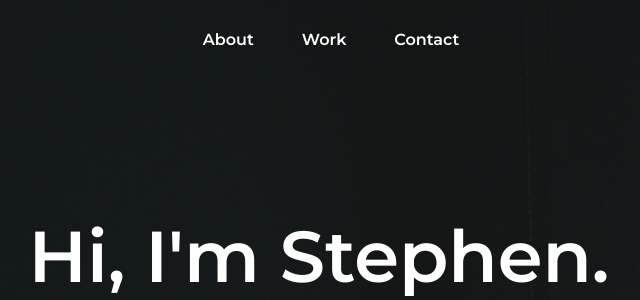
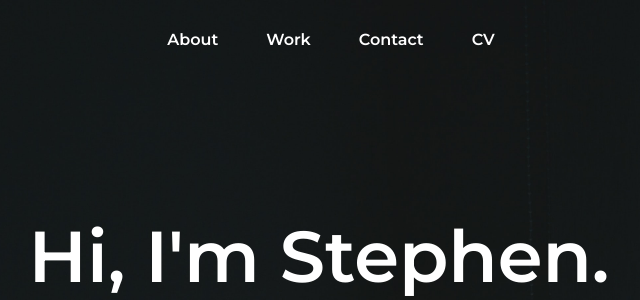
Before and after one commit to nemixu/portfolio, a Django app: page / in a window 1280 px wide. Shown: the top 300 px of the page, without its empty margins (321-961 px from the left). Run offline with Django 3.2, Linux system fonts and the light colour scheme; some libraries are stand-ins or nearby versions.

Commit message:
added cv to navbar

```diff
--- a/templates/includes/main-nav.html
+++ b/templates/includes/main-nav.html
@@ -11,7 +11,8 @@
             <ul class="nav-main-list-container">
                 <li class="nav-main-list-items pr-5"><a class="text-white font-weight-bold" aria-label="about" href="#about" id="about-btn">About</a></li>
                 <li class="nav-main-list-items pr-5"><a class="text-white font-weight-bold" aria-label="work" href="#work" id="work-btn">Work</a></li>
-                <li class="nav-main-list-items"><a class="text-white font-weight-bold" aria-label="contact" href="#contact" id="contact-btn">Contact</a></li>
+                <li class="nav-main-list-items pr-5"><a class="text-white font-weight-bold" aria-label="contact" href="#contact" id="contact-btn">Contact</a></li>
+                <li class="nav-main-list-items"><a class="text-white font-weight-bold" aria-label="cv" href="static/files/cv.pdf" target="_blank">CV</a></li>
             </ul>
         </div>
     </div>
```
